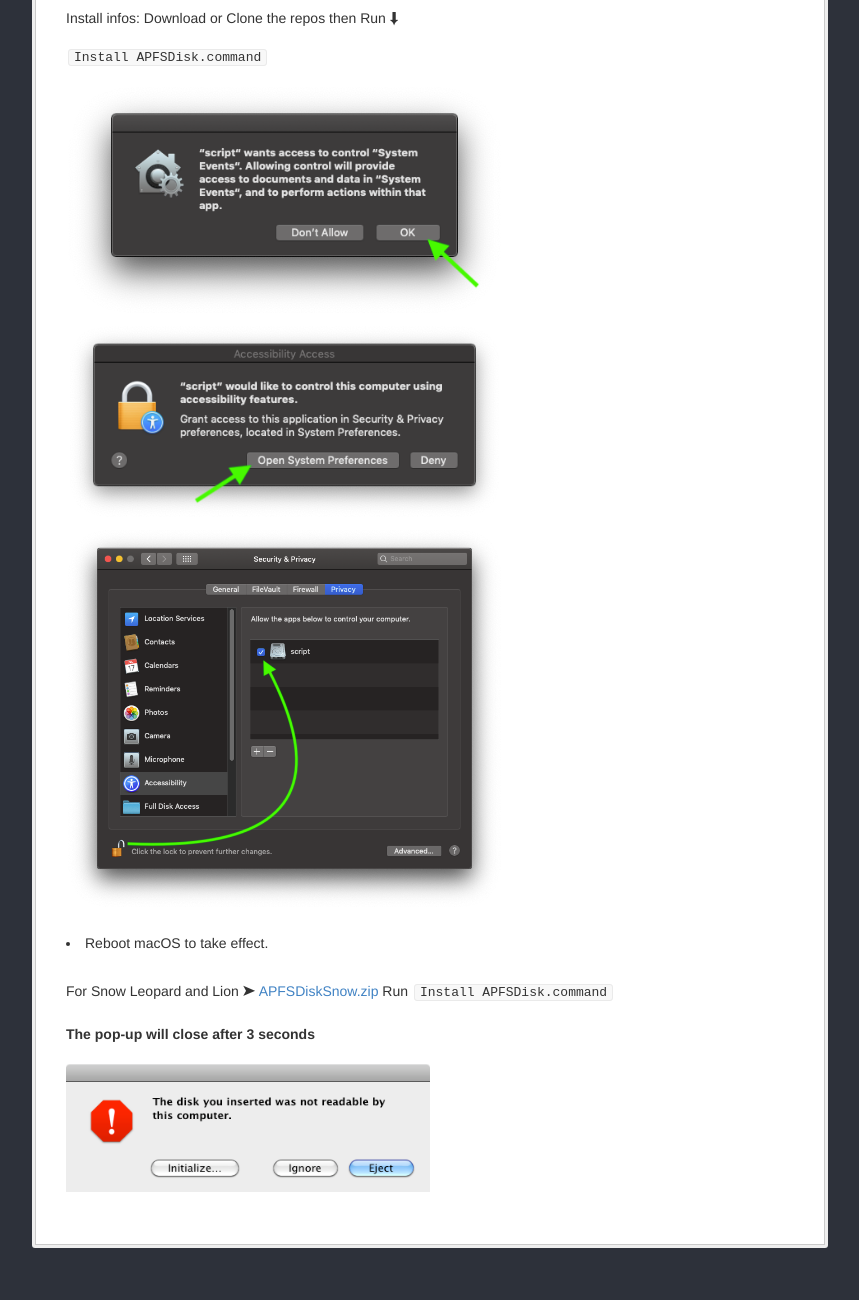
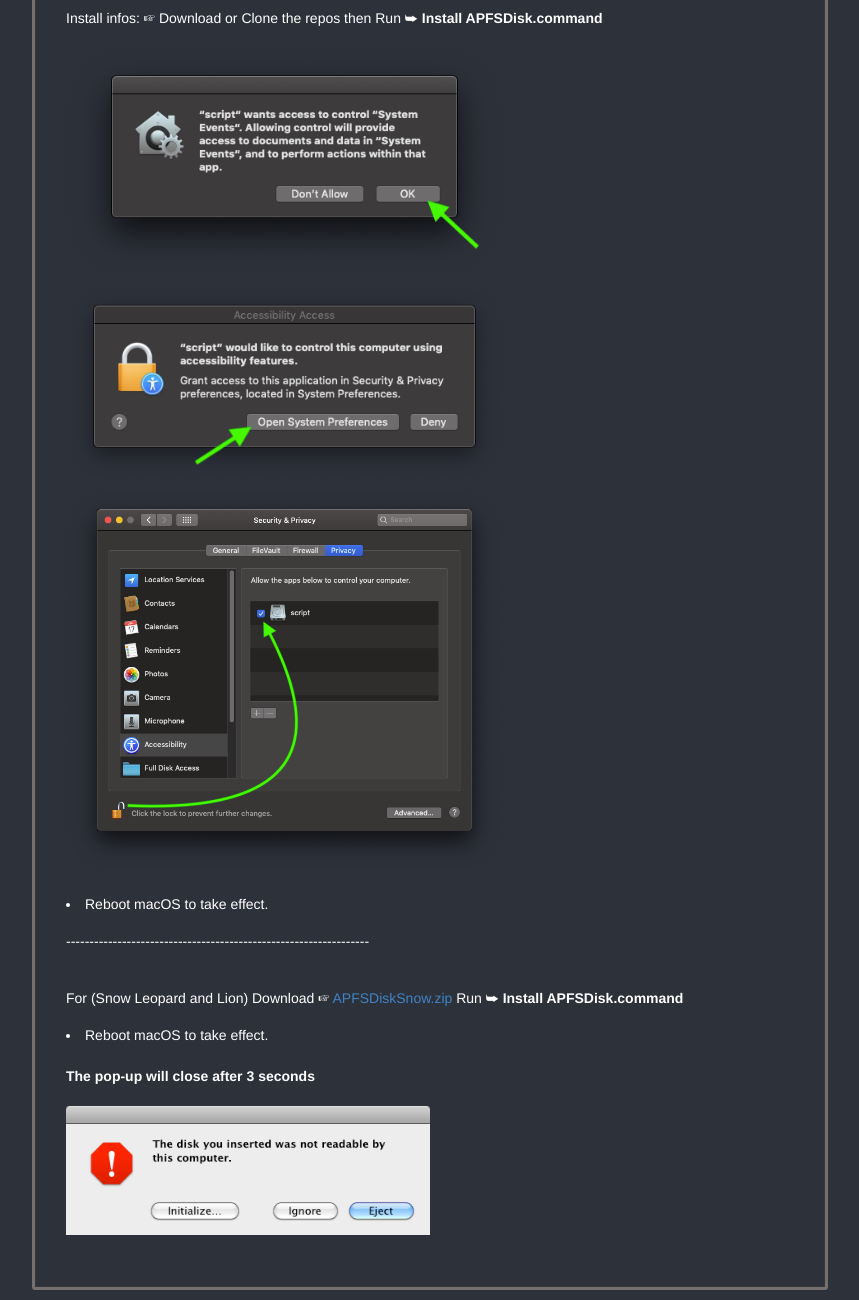
Before and after one commit to chris1111/APFSDisk, a plain HTML site: page index.html in a window 1280 px wide. Shown: the part 374-1674 px from the top of the page, without its empty margins (210-1069 px from the left). Before the commit the page ends 1632 px from the top, so only its background shows below. Drawn offline with Linux system fonts and the light colour scheme.

Commit message:
Update index.html

```diff
--- a/index.html
+++ b/index.html
@@ -17,10 +17,11 @@
   font: 14px 'Helvetica Neue', Helvetica, arial, freesans, clean, sans-serif;
 }
 
+
 .container {
   line-height: 1.6;
-  color: #333;
-  background: #eee;
+  color: #ffffff;
+  background: #756f6f;
   border-radius: 3px;
   padding: 3px;
   width: 790px;
@@ -28,8 +29,8 @@
 }
 
 .body-content {
-  background-color: #fff;
-  border: 1px solid #CACACA;
+  background-color: #2d313a;
+  border: 1px solid #353838;
   padding: 30px;
 }
 
@@ -64,7 +65,7 @@
 h1 {
   font-size: 2.5em;
   color: #000;
-  border-bottom: 1px solid #ddd;
+  border-bottom: 1px solid #b3bcbd;
 }
 
 h2 {
@@ -109,7 +110,7 @@
 }
 
 blockquote {
-  border-left: 4px solid #ddd;
+  border-left: 4px solid #b3bcbd;
   padding: 0 15px;
   color: #777;
 }
@@ -331,15 +332,15 @@
 <img src="https://raw.githubusercontent.com/chris1111/APFSDisk/refs/heads/main/Pics/Window.png" alt="Github Project" style="width:60%;"></li>
 </ul>
 <p><a href="https://github.com/chris1111/APFSDisk/blob/main/Change-Button.md">Differant language of english</a></p>
-<p>Install infos: Download or Clone the repos then Run ⬇︎</p>
-<p><code>Install APFSDisk.command</code> </p>
+<p>Install infos: ☞ Download or Clone the repos then Run ➥ <strong>Install APFSDisk.command</strong></p>
 <p><img src="https://raw.githubusercontent.com/chris1111/APFSDisk/refs/heads/main/Pics/Screen%20Shot%201.png" alt="Github Project" style="width:60%;">
 <img src="https://raw.githubusercontent.com/chris1111/APFSDisk/refs/heads/main/Pics/Screen%20Shot%202.png" alt="Github Project" style="width:60%;">
 <img src="https://raw.githubusercontent.com/chris1111/APFSDisk/refs/heads/main/Pics/Screen%20Shot%203.png" alt="Github Project" style="width:60%;"></p>
 <li>Reboot macOS to take effect.</h4>
-
+<p>-----------------------------------------------------------------</h4>
 <hr>
-<p>For Snow Leopard and Lion ➤ <a href="https://github.com/user-attachments/files/18712697/APFSDiskSnow.zip">APFSDiskSnow.zip</a> Run <code>Install APFSDisk.command</code> </p>
+<p>For (Snow Leopard and Lion) Download ☞ <a href="https://github.com/user-attachments/files/18712697/APFSDiskSnow.zip">APFSDiskSnow.zip</a> Run ➥ <strong>Install APFSDisk.command</strong> </p>
+<li>Reboot macOS to take effect.</h4>
 <h4 id="the-pop-up-will-close-after-3-seconds">The pop-up will close after 3 seconds</h4>
 <p><img src="https://raw.githubusercontent.com/chris1111/APFSDisk/refs/heads/main/Pics/Snowdisk.png" alt="Github Project" style="width:50%;"></p>
 </div>
```
